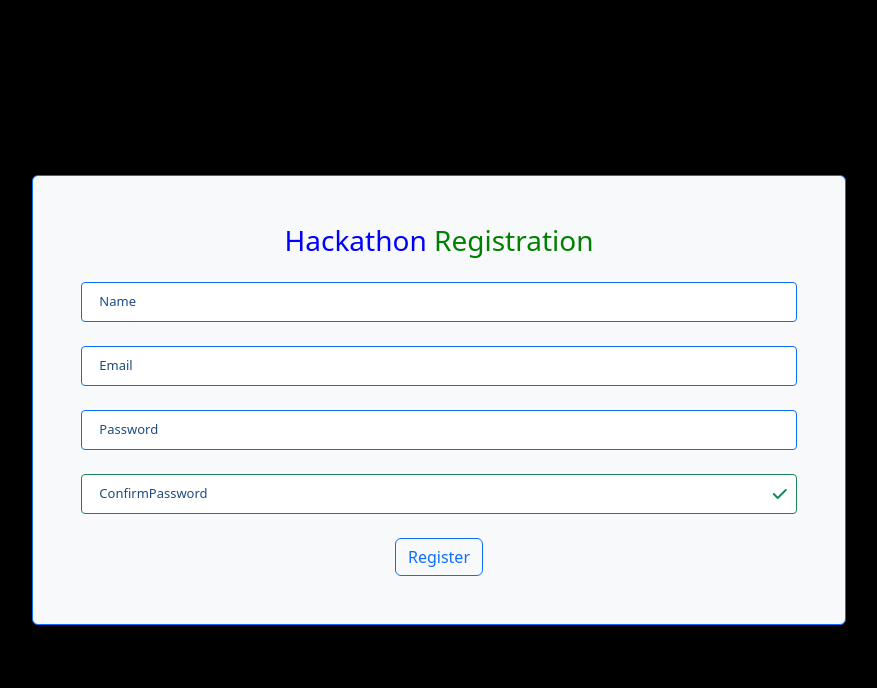
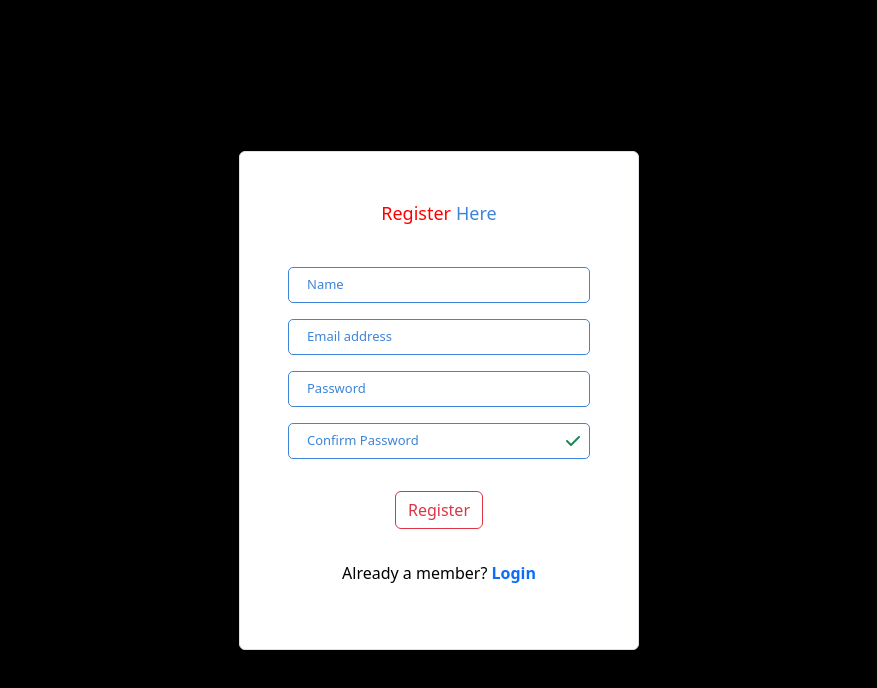
Before and after one commit to adityagupta000/HackStack, a React (Create React App) app: page /register in a window 1280 px wide. Shown: the top 688 px of the page, without its empty margins (201-1078 px from the left). Built offline with nearby package versions, Linux system fonts and the light colour scheme; no server answers.

Commit message:
updated_admin_and_event_page

```diff
--- a/src/components/Carousel.jsx
+++ b/src/components/Carousel.jsx
@@ -37,7 +37,7 @@ const Home = () => (
         <div className="text-center">
           <h3 className="display-text fw-bold">
             <TypingEffect
-              text="Welcome To Hack-a-Fest"
+              text="Welcome To HackStack"
               style={{ color: "#FFEFD5" }}
               speed={150}
             />
--- a/src/components/admin/AdminDashboard.jsx
+++ b/src/components/admin/AdminDashboard.jsx
@@ -159,9 +159,9 @@ const AdminDashboard = () => {
                     data={domainData}
                     dataKey="value"
                     nameKey="name"
-                    cx="50%"
+                    cx="80%"
                     cy="50%"
-                    outerRadius={80}
+                    outerRadius={110}
                     fill="#8884d8"
                     labelLine={false}
                     label={renderCustomizedLabel}
--- a/src/pages/Register.jsx
+++ b/src/pages/Register.jsx
@@ -95,7 +95,10 @@ function HackathonRegister() {
   };
 
   return (
-    <div className="container-fluid d-flex justify-content-center align-items-center min-vh-100 bg-black">
+    <div
+      className="container-fluid d-flex flex-column justify-content-center align-items-center"
+      style={{ minHeight: "100vh", backgroundColor: "black", padding: "20px" }}
+    >
       {showMessage && (
         <div
           className={`toast-message ${messageType}`}
@@ -118,7 +121,7 @@ function HackathonRegister() {
         >
           <i
             className={`fa ${
-              messageType === "error" ? "fa-window-close" : "fa-check-circle"
+              messageType === "error" ? "fa-times-circle" : "fa-check-circle"
             }`}
             style={{ fontSize: "18px" }}
           ></i>
@@ -126,52 +129,134 @@ function HackathonRegister() {
         </div>
       )}
 
-      <div className="row justify-content-center w-100">
-        <div className="col-lg-8 col-md-10 col-sm-12">
-          <div className="p-5 border border-primary rounded shadow-lg bg-light">
-            <h3 className="text-center mb-4">
-              <span style={{ color: "blue" }}>Hackathon</span>{" "}
-              <span style={{ color: "green" }}>Registration</span>
-            </h3>
+      <div
+        className="register-container d-flex flex-column p-4 p-md-5 border rounded"
+        style={{ maxWidth: "400px", width: "100%", backgroundColor: "white" }}
+      >
+        <div className="text-center mb-4">
+          <p style={{ fontSize: "18px" }}>
+            <span style={{ color: "red", marginRight: "5px" }}>Register</span>
+            <span style={{ color: "#3D85D8" }}>Here</span>
+          </p>
+        </div>
 
         <form onSubmit={handleSubmit}>
-              {["name", "email", "password", "confirmPassword"].map((field) => (
-                <div className="floating-label-content mb-4" key={field}>
+          <div className="floating-label-content mb-3">
+            <div
+              className={`input-wrapper ${validity.name ? "input-valid" : ""}`}
+            >
+              <input
+                className="floating-input form-control"
+                type="text"
+                id="name"
+                placeholder=" "
+                value={formData.name}
+                onChange={handleChange}
+                required
+              />
+              <label className="floating-label" htmlFor="name">
+                Name
+              </label>
+              {validity.name && (
+                <i className="fa fa-check text-success validation-icon"></i>
+              )}
+            </div>
+            {errors.name && (
+              <div className="text-danger mt-1" style={{ fontSize: "12px" }}>
+                {errors.name}
+              </div>
+            )}
+          </div>
+
+          <div className="floating-label-content mb-3">
+            <div
+              className={`input-wrapper ${validity.email ? "input-valid" : ""}`}
+            >
+              <input
+                className="floating-input form-control"
+                type="email"
+                id="email"
+                placeholder=" "
+                value={formData.email}
+                onChange={handleChange}
+                required
+              />
+              <label className="floating-label" htmlFor="email">
+                Email address
+              </label>
+              {validity.email && (
+                <i className="fa fa-check text-success validation-icon"></i>
+              )}
+            </div>
+            {errors.email && (
+              <div className="text-danger mt-1" style={{ fontSize: "12px" }}>
+                {errors.email}
+              </div>
+            )}
+          </div>
+
+          <div className="floating-label-content mb-3">
             <div
               className={`input-wrapper ${
-                      validity[field] ? "input-valid" : ""
+                validity.password ? "input-valid" : ""
               }`}
             >
               <input
-                      className={`floating-input ${
-                        errors[field]
-                          ? "border-danger"
-                          : validity[field]
-                          ? "border-success"
-                          : "border-primary"
-                      }`}
-                      type={field.includes("password") ? "password" : "text"}
-                      id={field}
+                className="floating-input form-control"
+                type="password"
+                id="password"
                 placeholder=" "
-                      value={formData[field]}
+                value={formData.password}
                 onChange={handleChange}
+                required
               />
-                    <label className="floating-label" htmlFor={field}>
-                      {field.charAt(0).toUpperCase() + field.slice(1)}
+              <label className="floating-label" htmlFor="password">
+                Password
               </label>
-                    {validity[field] && (
-                      <i className="fa fa-check text-success"></i>
+              {validity.password && (
+                <i className="fa fa-check text-success validation-icon"></i>
               )}
             </div>
-                  {errors[field] && (
-                    <div className="text-danger">{errors[field]}</div>
+            {errors.password && (
+              <div className="text-danger mt-1" style={{ fontSize: "12px" }}>
+                {errors.password}
+              </div>
             )}
           </div>
-              ))}
-              <div className="text-center justify-content-end">
+
+          <div className="floating-label-content mb-3">
+            <div
+              className={`input-wrapper ${
+                validity.confirmPassword ? "input-valid" : ""
+              }`}
+            >
+              <input
+                className="floating-input form-control"
+                type="password"
+                id="confirmPassword"
+                placeholder=" "
+                value={formData.confirmPassword}
+                onChange={handleChange}
+                required
+              />
+              <label className="floating-label" htmlFor="confirmPassword">
+                Confirm Password
+              </label>
+              {validity.confirmPassword && (
+                <i className="fa fa-check text-success validation-icon"></i>
+              )}
+            </div>
+            {errors.confirmPassword && (
+              <div className="text-danger mt-1" style={{ fontSize: "12px" }}>
+                {errors.confirmPassword}
+              </div>
+            )}
+          </div>
+
+          <div className="d-flex justify-content-center">
             <button
               type="submit"
-                  className="btn btn-outline-primary btn-md"
+              className="btn btn-outline-danger mb-3 mt-3 d-flex align-items-center"
               disabled={loading}
             >
               {loading ? (
@@ -189,21 +274,70 @@ function HackathonRegister() {
             </button>
           </div>
         </form>
-          </div>
-        </div>
+
+        <p className="text-center mt-3" style={{ color: "black" }}>
+          Already a member? <a href="/login">Login</a>
+        </p>
       </div>
 
       <style>{`
-        .floating-label-content { position: relative; margin-bottom: 20px; }
-        .floating-label { color: #1e4c82; font-size: 13px; position: absolute; left: 15px; top: 50%; transform: translateY(-50%); padding: 0 3px; background: #fff; transition: 0.2s ease all; }
-        .floating-input { font-size: 14px; display: block; width: 100%; height: 40px; padding: 0 20px; background: #fff; color: #323840; border: 1px solid #3D85D8; border-radius: 4px; box-sizing: border-box; }
-        .floating-input:focus, .floating-input:not(:placeholder-shown) { outline: none; }
-        .floating-input:focus ~ .floating-label, .floating-input:not(:placeholder-shown) ~ .floating-label { top: 0px; font-size: 15px; }
-        .floating-input:focus { border-color: #007bff; }
-        .floating-input:valid { border-color: #28a745; }
-        .input-wrapper { position: relative; }
-        .input-wrapper i { position: absolute; top: 50%; right: 10px; transform: translateY(-50%); opacity: 0; transition: opacity 0.2s ease; }
-        .input-valid i { opacity: 1; }
+        .floating-label-content {
+          position: relative;
+        }
+        .floating-label {
+          font-size: 13px;
+          position: absolute;
+          left: 15px;
+          top: 50%;
+          transform: translateY(-50%);
+          padding: 0 4px;
+          background: #fff;
+          transition: 0.2s ease all;
+          color: #3D85D8;
+        }
+        .floating-input {
+          font-size: 14px;
+          display: block;
+          width: 100%;
+          height: 36px;
+          padding: 0 20px;
+          background: #fff;
+          color: black;
+          border: 1px solid #3D85D8;
+          border-radius: 5px;
+          box-sizing: border-box;
+        }
+        .floating-input:focus + .floating-label,
+        .floating-input:not(:placeholder-shown) + .floating-label {
+          top: -2px;
+          left: 10px;
+          font-size: 12px;
+          color: #3D85D8;
+        }
+        .input-wrapper {
+          position: relative;
+        }
+        .validation-icon {
+          position: absolute;
+          top: 50%;
+          right: 10px;
+          transform: translateY(-50%);
+          opacity: 0;
+          transition: opacity 0.2s ease;
+        }
+        .input-valid .validation-icon {
+          opacity: 1;
+        }
+        a {
+          text-decoration: none;
+          font-weight: bold;
+          border-bottom: 1px solid transparent;
+          transition: border-bottom 0.3s ease-in-out, color 0.3s ease-in-out;
+        }
+        a:hover {
+          color: blue;
+          border-bottom: 1px solid red;
+        }
       `}</style>
     </div>
   );
```
Also changed, not shown: src/components/admin/EventManagement.jsx (+5 -3 lines), 1 other file (tests, documents, lock files or other folders). Lines whose indentation alone changed are shown as unchanged.
